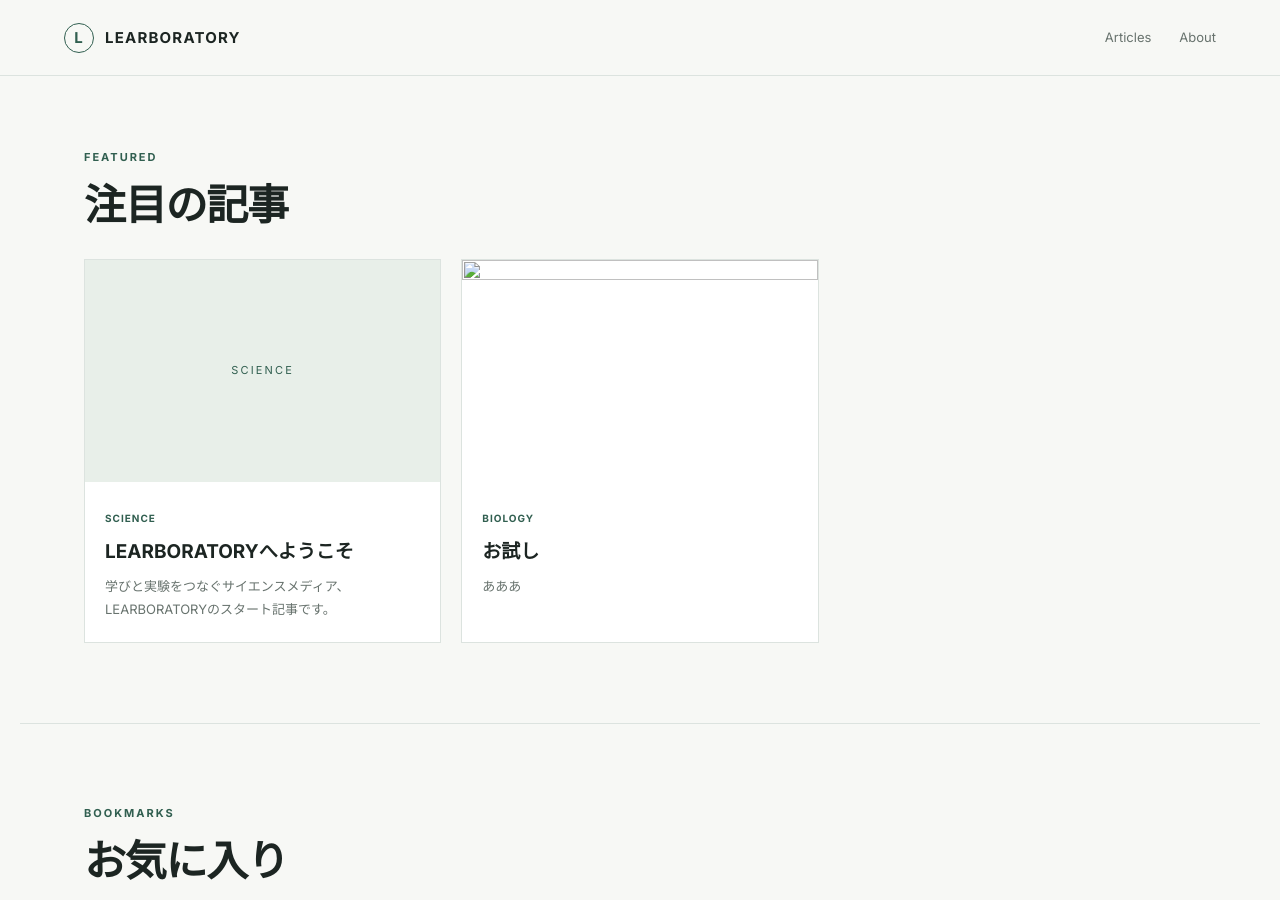
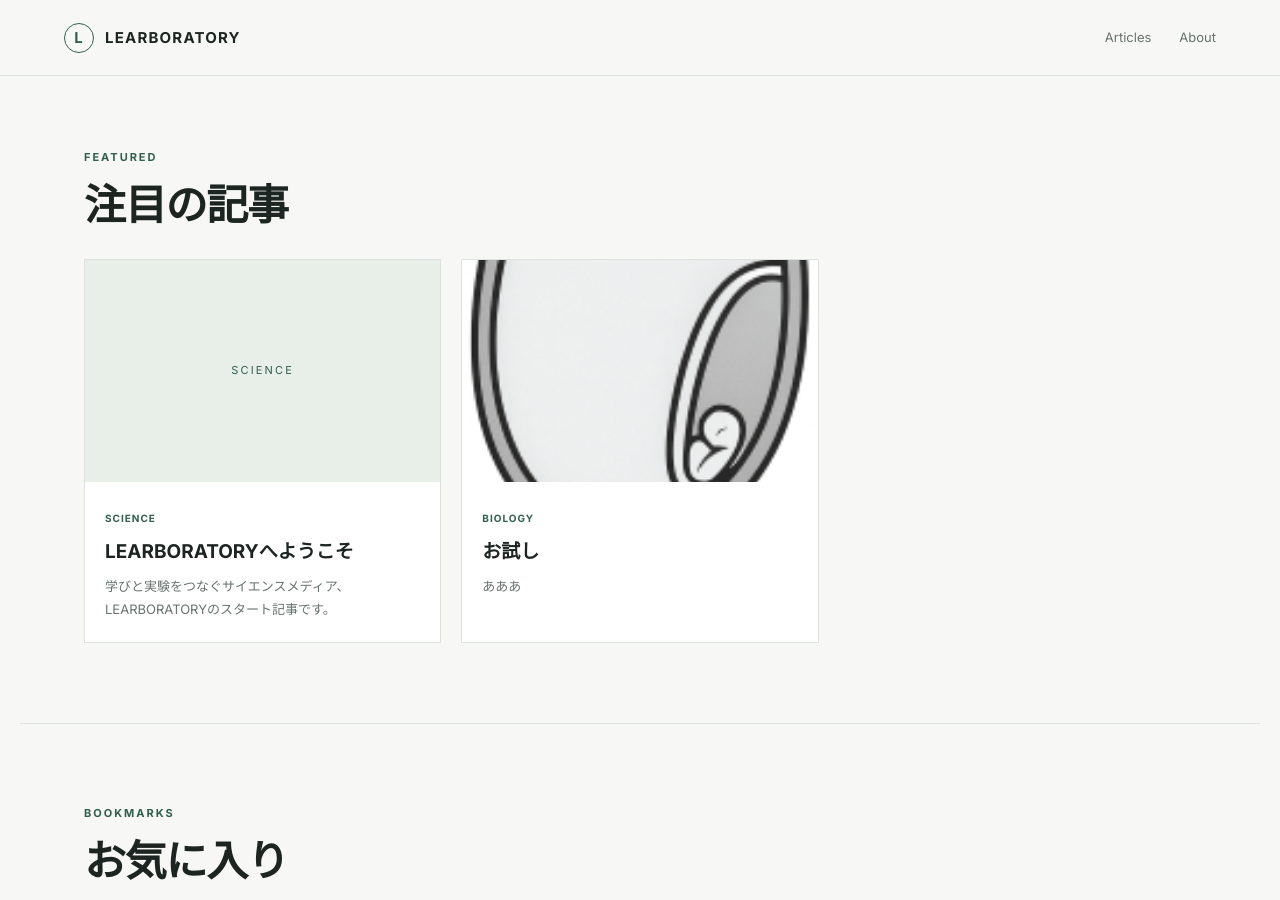
Before and after one commit to aisapo/science-field, a Jekyll site: the page built from index.html, in a window 1280 px wide and 900 px high, scrolled down 583 px. Built offline with Jekyll 4.4.1, drawn with Linux system fonts in a browser that asks for light colours.

Commit message:
Fix image URLs and activate favorites

```diff
--- a/index.html
+++ b/index.html
@@ -2,86 +2,11 @@
 layout: default
 title: LEARBORATORY
 ---
-<section class="hero">
-  <div class="hero-copy">
-    <p class="eyebrow">SCIENCE FIELD</p>
-    <h1>LEARBORATORY</h1>
-    <p class="hero-lead">学ぶ。試す。考える。<br>科学を、自分の手で探究する。</p>
-    <a class="button" href="#articles">記事を読む</a>
-  </div>
-</section>
-
-<section class="featured" aria-labelledby="featured-title">
-  <div class="section-head">
-    <div>
-      <p class="eyebrow">FEATURED</p>
-      <h2 id="featured-title">注目の記事</h2>
-    </div>
-  </div>
-  <div class="featured-grid">
-    {% assign featured_posts = site.posts | slice: 0, 3 %}
-    {% for post in featured_posts %}
-    <a class="feature-card" href="{{ post.url | relative_url }}">
-      {% if post.thumbnail %}
-      <img src="{{ post.thumbnail | relative_url }}" alt="" loading="lazy">
-      {% else %}
-      <div class="thumb-placeholder"><span>SCIENCE</span></div>
-      {% endif %}
-      <div class="card-body">
-        <span class="tag">{{ post.category }}</span>
-        <h3>{{ post.title }}</h3>
-        <p>{{ post.excerpt | strip_html | truncate: 90 }}</p>
-      </div>
-    </a>
-    {% endfor %}
-  </div>
-</section>
-
-<section class="favorites" id="favorites" aria-labelledby="favorites-title">
-  <div class="section-head">
-    <div>
-      <p class="eyebrow">BOOKMARKS</p>
-      <h2 id="favorites-title">お気に入り</h2>
-    </div>
-    <button class="text-button" id="clear-favorites" type="button" hidden>すべて解除</button>
-  </div>
-  <div id="favorites-list" class="favorites-list">
-    <p class="empty-state">まだお気に入りの記事はありません。記事ページの「☆ お気に入りに追加」から保存できます。</p>
-  </div>
-</section>
-
-<section class="articles" id="articles" aria-labelledby="articles-title">
-  <div class="section-head">
-    <div>
-      <p class="eyebrow">LATEST</p>
-      <h2 id="articles-title">最新の記事</h2>
-    </div>
-  </div>
-  <div class="article-list">
-    {% for post in site.posts %}
-    <a class="article-row" href="{{ post.url | relative_url }}">
-      <div class="row-thumb">
-        {% if post.thumbnail %}
-        <img src="{{ post.thumbnail | relative_url }}" alt="" loading="lazy">
-        {% else %}
-        <div class="thumb-placeholder"><span>SCIENCE</span></div>
-        {% endif %}
-      </div>
-      <div class="row-content">
-        <div class="meta"><span class="tag">{{ post.category }}</span><time datetime="{{ post.date | date_to_xmlschema }}">{{ post.date | date: "%Y.%m.%d" }}</time></div>
-        <h3>{{ post.title }}</h3>
-        <p>{{ post.excerpt | strip_html | truncate: 130 }}</p>
-      </div>
-      <span class="arrow">→</span>
-    </a>
-    {% endfor %}
-  </div>
-</section>
-
-<section class="about" id="about">
-  <div>
-    <p class="eyebrow">ABOUT</p>
-    <h2>LEARBORATORYについて</h2>
-  </div>
-  <p>LEARBORATORYは、LEARNとLABORATORYを組み合わせた名前です。教科書の知識だけで終わらせず、実験・観察・調査を通して科学を探究するための場所を目指します。</p>
-</section>
+<section class="hero"><div class="hero-copy"><p class="eyebrow">SCIENCE FIELD</p><h1>LEARBORATORY</h1><p class="hero-lead">学ぶ。試す。考える。<br>科学を、自分の手で探究する。</p><a class="button" href="#articles">記事を読む</a></div></section>
+<section class="featured" aria-labelledby="featured-title"><div class="section-head"><div><p class="eyebrow">FEATURED</p><h2 id="featured-title">注目の記事</h2></div></div><div class="featured-grid">{% assign featured_posts = site.posts | slice: 0, 3 %}{% for post in featured_posts %}<a class="feature-card" href="{{ post.url | relative_url }}">{% if post.thumbnail %}<img src="{{ post.thumbnail }}" alt="" loading="lazy">{% else %}<div class="thumb-placeholder"><span>SCIENCE</span></div>{% endif %}<div class="card-body"><span class="tag">{{ post.category }}</span><h3>{{ post.title }}</h3><p>{{ post.excerpt | strip_html | truncate: 90 }}</p></div></a>{% endfor %}</div></section>
+<section class="favorites" id="favorites" aria-labelledby="favorites-title"><div class="section-head"><div><p class="eyebrow">BOOKMARKS</p><h2 id="favorites-title">お気に入り</h2></div><button class="text-button" id="clear-favorites" type="button" hidden>すべて解除</button></div><div id="favorites-list" class="favorites-list"></div></section>
+<section class="articles" id="articles" aria-labelledby="articles-title"><div class="section-head"><div><p class="eyebrow">LATEST</p><h2 id="articles-title">最新の記事</h2></div></div><div class="article-list">{% for post in site.posts %}<a class="article-row" href="{{ post.url | relative_url }}"><div class="row-thumb">{% if post.thumbnail %}<img src="{{ post.thumbnail }}" alt="" loading="lazy">{% else %}<div class="thumb-placeholder"><span>SCIENCE</span></div>{% endif %}</div><div class="row-content"><div class="meta"><span class="tag">{{ post.category }}</span><time datetime="{{ post.date | date_to_xmlschema }}">{{ post.date | date: "%Y.%m.%d" }}</time></div><h3>{{ post.title }}</h3><p>{{ post.excerpt | strip_html | truncate: 130 }}</p></div><span class="arrow">→</span></a>{% endfor %}</div></section>
+<section class="about" id="about"><div><p class="eyebrow">ABOUT</p><h2>LEARBORATORYについて</h2></div><p>LEARBORATORYは、LEARNとLABORATORYを組み合わせた名前です。教科書の知識だけで終わらせず、実験・観察・調査を通して科学を探究するための場所を目指します。</p></section>
+<script>
+(function(){const KEY="learboratory_favorites";const posts=[{% for post in site.posts %}{url:{{ post.url | relative_url | jsonify }},title:{{ post.title | jsonify }},category:{{ post.category | jsonify }},excerpt:{{ post.excerpt | strip_html | truncate: 130 | jsonify }}}{% unless forloop.last %},{% endunless %}{% endfor %}];function get(){try{return JSON.parse(localStorage.getItem(KEY)||"[]")}catch(e){return[]}}function save(v){localStorage.setItem(KEY,JSON.stringify(v))}function render(){const list=document.getElementById("favorites-list"),clear=document.getElementById("clear-favorites"),selected=posts.filter(function(p){return get().includes(p.url)});if(!selected.length){list.innerHTML='<p class="empty-state">まだお気に入りの記事はありません。記事ページの「☆ お気に入りに追加」から保存できます。</p>';clear.hidden=true;return}clear.hidden=false;list.innerHTML=selected.map(function(p){return '<a class="favorite-row" href="'+p.url+'"><div><span class="tag">'+(p.category||"SCIENCE")+'</span><h3>'+p.title+'</h3><p>'+(p.excerpt||"")+'</p></div><span class="arrow">→</span></a>'}).join("")}document.getElementById("clear-favorites").addEventListener("click",function(){save([]);render()});render()})();
+</script>
```
